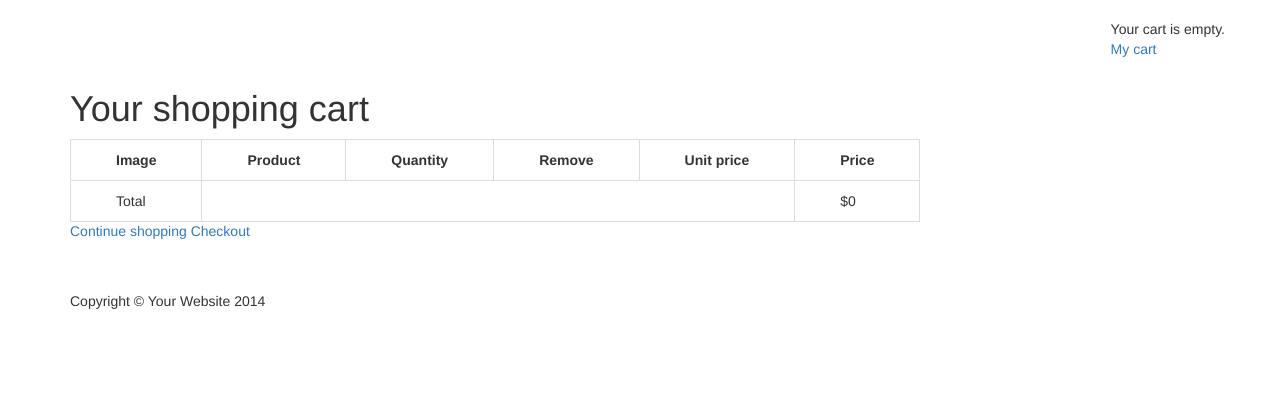
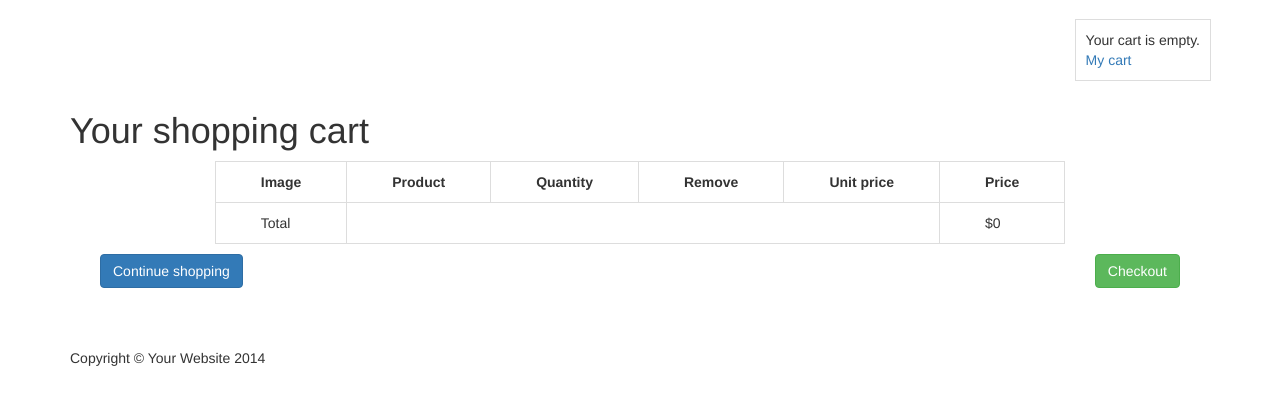
Before and after one commit to DevenBhalerao/OnlineShop, a Django app: page /cart/ in a window 1280 px wide. Shown: the part 51-456 px from the top of the page. Run offline with Django 3.2, Linux system fonts and the light colour scheme; some libraries are stand-ins or nearby versions.

Commit message:
added buttons to cart detail page

```diff
--- a/static/css/extra.css
+++ b/static/css/extra.css
@@ -1,11 +1,30 @@
 .cart_list {
-    padding-bottom: 10px;
+	padding: 10px 10px 10px 10px;
+	margin-bottom: 10px;
+	margin-right: 14px;
+	border: 1px solid #ddd;
+	background-color: #fff;
 
 }
 
 table.cart_detail, th, td {
 	padding: 10px 45px;
-    margin-bottom: -1px;
-    background-color: #fff;
-    border: 1px solid #ddd;
+	margin-bottom: -1px;
+	background-color: #fff;
+	border: 1px solid #ddd;
+	margin: 0 auto;
 }
+
+.btn {
+
+	margin: 10px 10px 10px 10px;
+}
+
+.checkoutbtn {
+
+	margin-right: 30px;
+}
+
+.continueshopbtn {
+	margin-left: 30px;
+}
--- a/templates/cart/detail.html
+++ b/templates/cart/detail.html
@@ -27,7 +27,7 @@ Your shopping cart
 					{% csrf_token %}
 					{{ item.update_quantity_form.quantity }}
 					{{ item.update_quantity_form.update }}
-					<input type="submit" value="Update">
+					<input type="submit" class="btn btn-success" value="Update">
 				</form>
 			</td>
 			<td><a href="{% url "cart:cart_remove" product.id%}">Remove</a></td>
@@ -44,9 +44,9 @@ Your shopping cart
 	</tbody>
 </table>
 <p>
-	<a href="{% url "shop:product_list" %}">Continue shopping</a>
+	<a  href="{% url "shop:product_list" %}"><button type="button" class="btn btn-primary continueshopbtn">Continue shopping</button></a>
 	<a href="{% url "orders:order_create" %}">
-		Checkout
+		<button type="button" class="btn btn-success checkoutbtn pull-right">Checkout</button>
 	</a>
 </p>
 {% endblock %}
--- a/templates/shop/product/detail.html
+++ b/templates/shop/product/detail.html
@@ -74,7 +74,7 @@
 			<form action="{% url "cart:add_cart" product.id %}" method="POST">
 				{% csrf_token %}
 				{{ cart_add_form.as_p }}
-				<input type="submit" name="submit" value="Add to cart">
+				<input type="submit" name="submit"  class="btn btn-success" value="Add to cart">
 			</form>
 		</div>
 	</div>
```
Also changed, not shown: db.sqlite3.
